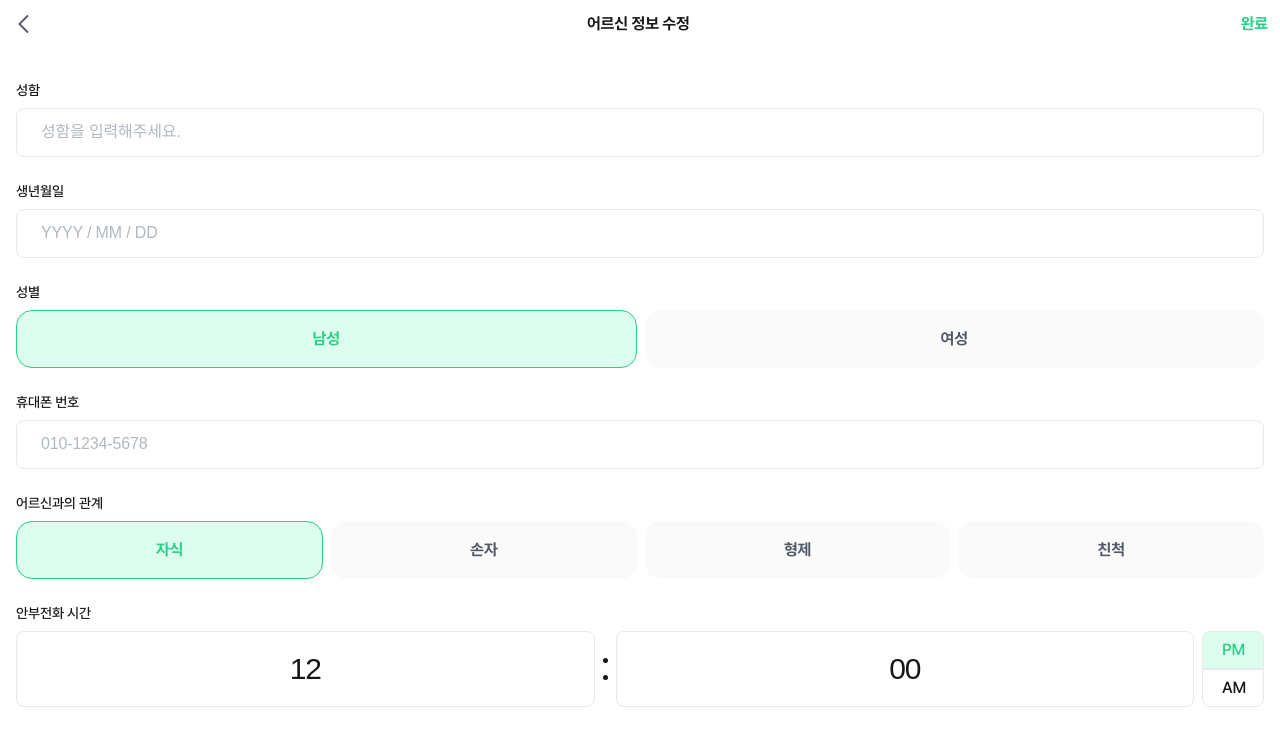
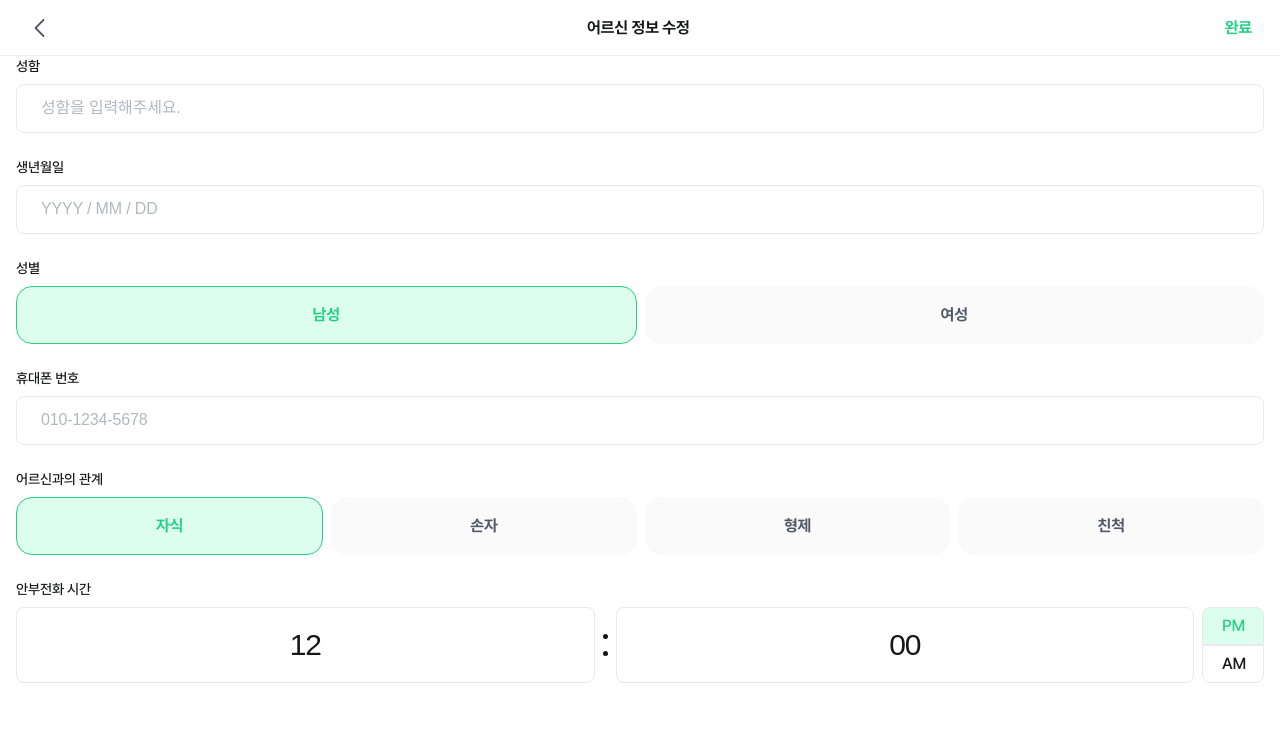
Before and after one commit to DND-HACKATHON-Teamplay/frontend, a React (Vite) app: page /editelder in a window 1280 px wide. Shown: the top 746 px of the page. Built offline with nearby package versions, Linux system fonts and the light colour scheme; no server answers; sample sign-in values are in the browser's storage.

Commit message:
fix : 어르신 수정 페이지 수정

```diff
--- a/src/pages/EditElderly/EditElderly.module.css
+++ b/src/pages/EditElderly/EditElderly.module.css
@@ -1,7 +1,7 @@
 .PageWrapper {
-  padding: 0 16px;
+  height: 100vh;
+  overflow: hidden;
   position: relative;
-  height: 100vh;
   display: flex;
   flex-direction: column;
 
@@ -11,15 +11,27 @@
 .PageWrapper::-webkit-scrollbar {
   display: none; /* Chrome, Safari, Opera */
 }
+
 .HeaderContainer {
+  position: fixed;
+  top: 0;
+  left: 0;
+  right: 0;
+  z-index: 10;
+  height: 56px;
+  padding: 0 16px;
   display: flex;
   flex-direction: row;
   justify-content: space-between;
   align-items: center;
+  background-color: white;
+  border-bottom: 1px solid #eee;
 }
+
 .ArrowBackIcon {
   padding: 12px;
 }
+
 .PageTitle {
   color: #151719;
   text-align: center;
@@ -29,6 +41,7 @@
   line-height: 24px; /* 150% */
   letter-spacing: -0.16px;
 }
+
 .CompleteText {
   padding: 12px;
   color: #25d085;
@@ -41,8 +54,9 @@
 }
 
 .ContentWrapper {
-  margin-top: 32px;
   flex: 1;
+  margin-top: 56px; /* HeaderContainer 높이 */
+  padding: 0 16px;
   overflow-y: auto;
   display: flex;
   flex-direction: column;
@@ -52,7 +66,6 @@
   scrollbar-width: none; /* Firefox */
   -ms-overflow-style: none;
 }
-
 .ContentWrapper::-webkit-scrollbar {
   display: none; /* Chrome, Safari, Opera */
 }
--- a/src/pages/EditElderly/EditElderly.tsx
+++ b/src/pages/EditElderly/EditElderly.tsx
@@ -220,7 +220,7 @@ const EditElderly = () => {
     setModalState(true);
   };
   return (
-    <>
+    <div className={styles.PageWrapper}>
       <div className={styles.HeaderContainer}>
         <img
           className={styles.ArrowBackIcon}
@@ -233,7 +233,6 @@ const EditElderly = () => {
           완료
         </span>
       </div>
-      <div className={styles.PageWrapper}>
       <div className={styles.ContentWrapper}>
         <InputBar
           title="성함"
@@ -287,9 +286,8 @@ const EditElderly = () => {
           setIsAm={setIsAm}
         />
       </div>
+      <RegisterModal modalState={modalState} setModalState={setModalState} modalType="edit" />
     </div>
-      <RegisterModal modalState={modalState} setModalState={setModalState} modalType="edit" />
-    </>
   );
 };
 
```
Lines whose indentation alone changed are shown as unchanged.
